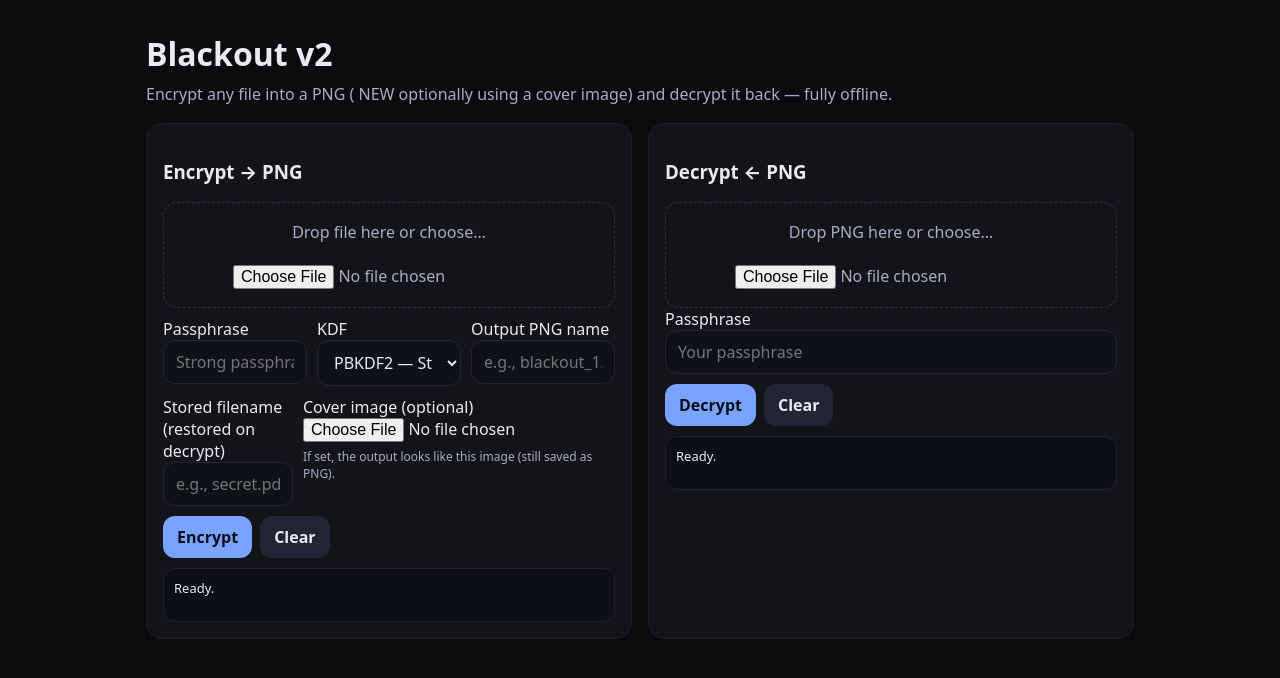
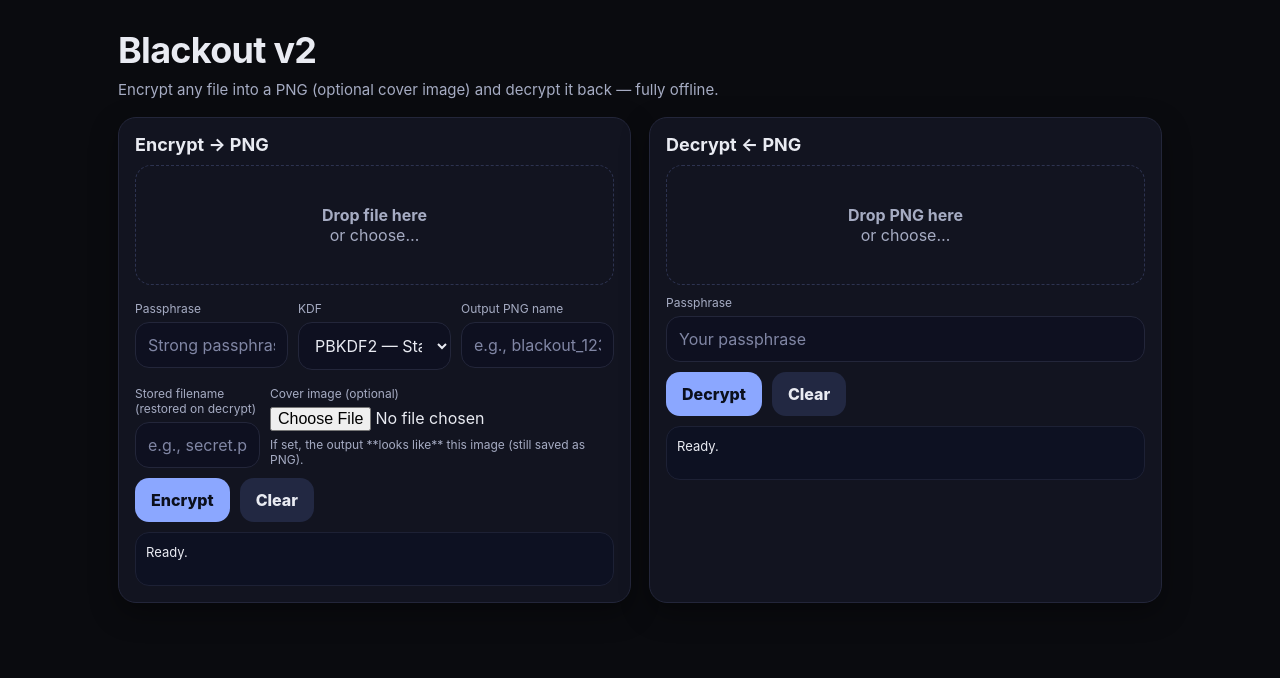
Before and after one commit to Hanserq/Blackout, a plain HTML site: page blackoutv1.9.2.html in a window 1280 px wide. Drawn offline with Linux system fonts and the light colour scheme.

Commit message:
Update blackoutv1.9.2.html

```diff
--- a/blackoutv1.9.2.html
+++ b/blackoutv1.9.2.html
@@ -1,51 +1,75 @@
 <!DOCTYPE html>
 <html lang="en">
 <head>
-<meta charset="utf-8">
-<meta name="viewport" content="width=device-width,initial-scale=1">
-<title>Blackout  — PNG Encryptor (Cover Image)</title>
-  <script>
-// ---- Guard: only allow if unlocked in last 30 minutes ----
+<meta charset="utf-8" />
+<meta name="viewport" content="width=device-width, initial-scale=1" />
+<title>Blackout — Encrypt / Decrypt</title>
+
+<!-- Guard: only allow if unlocked in last 30 minutes -->
+<script>
 (function(){
-  const MAX_AGE = 30 * 60 * 1000;
+  const MAX_AGE = 30*60*1000;
   const ts = Number(sessionStorage.getItem('blackout.unlockedAt') || 0);
   const hasLock = !!localStorage.getItem('blackout.lock.hash');
-  if (hasLock && (!ts || Date.now() - ts > MAX_AGE)) {
-    location.replace('index.html');
-  }
+  if (hasLock && (!ts || Date.now()-ts > MAX_AGE)) location.replace('index.html');
 })();
 </script>
+
 <style>
-  :root { --bg:#0b0b0e; --fg:#eaeaf2; --muted:#a9acc2; --accent:#7aa2ff; --card:#13141a; --ok:#37d399; --err:#ff6b6b; }
-  *{box-sizing:border-box} html,body{margin:0;background:var(--bg);color:var(--fg);font-family:ui-sans-serif,system-ui,-apple-system,Segoe UI,Roboto,Arial}
-  .wrap{max-width:1020px;margin:32px auto;padding:0 16px}
-  h1{margin:0 0 8px} .sub{color:var(--muted);margin:0 0 18px}
-  .grid{display:grid;grid-template-columns:1fr 1fr;gap:16px}
-  .card{background:var(--card);border:1px solid #1d1f28;border-radius:16px;padding:16px}
+  :root{
+    --bg:#0a0b0f; --fg:#e9ebf2; --muted:#a6acc3; --accent:#8ba7ff; --ok:#35d69b; --err:#ff6b6b;
+    --card:#121420; --stroke:#23263a; --hover:#1a1d2c; --radius:18px;
+  }
+  *{box-sizing:border-box}
+  html,body{margin:0;background:var(--bg);color:var(--fg);font-family:Inter,system-ui,-apple-system,Segoe UI,Roboto,Arial}
+  .wrap{max-width:1080px;margin:28px auto;padding:0 18px}
+  h1{margin:0 0 8px;font-size:clamp(24px,3.6vw,36px);letter-spacing:-.02em}
+  .sub{color:var(--muted);margin:0 0 18px;font-size:clamp(13px,1.9vw,15px)}
+  .grid{display:grid;grid-template-columns:1fr 1fr;gap:18px}
+  .card{background:var(--card);border:1px solid var(--stroke);border-radius:var(--radius);padding:16px;box-shadow:0 10px 28px rgba(0,0,0,.35)}
+  .card h3{margin:0 0 10px;font-size:18px}
   .row{display:grid;grid-template-columns:1fr 1fr;gap:10px;margin-top:10px}
-  .row3{display:grid;grid-template-columns:1fr 1fr 1fr;gap:10px;margin-top:10px}
-  input,select,button{font:inherit} input[type="text"],input[type="password"],select{width:100%;padding:10px 12px;border-radius:12px;border:1px solid #232536;background:#0f1118;color:var(--fg)}
-  button{background:var(--accent);color:#09101a;border:0;padding:10px 14px;border-radius:12px;font-weight:700;cursor:pointer}
-  .secondary{background:#202433;color:var(--fg)}
-  .drop{border:1.5px dashed #2b2f44;border-radius:14px;padding:18px;text-align:center;color:var(--muted)}
-  .log{white-space:pre-wrap;font-size:13px;line-height:1.45;background:#0d0f16;border-radius:12px;padding:10px;border:1px solid #1f2232;min-height:54px}
+  .row3{display:grid;grid-template-columns:repeat(3,1fr);gap:10px;margin-top:10px}
+  label{display:block;font-size:12px;color:var(--muted);margin:6px 0 6px}
+  input,select,button{font:inherit}
+  input[type="text"],input[type="password"],select{
+    width:100%;padding:12px;border-radius:14px;border:1px solid var(--stroke);background:#0e1020;color:var(--fg)
+  }
+  input::placeholder{color:#8086a4}
+  button{background:var(--accent);color:#0b0f1c;border:0;padding:12px 16px;border-radius:14px;font-weight:800;cursor:pointer}
+  button.secondary{background:#222842;color:var(--fg)}
+  button:active{transform:translateY(1px)}
+  .actions{margin-top:10px;display:flex;gap:10px;flex-wrap:wrap}
+  .drop{border:1.5px dashed #2d3350;border-radius:16px;padding:18px;text-align:center;color:var(--muted);min-height:120px;display:grid;place-items:center}
+  .drop.active{outline:2px dashed var(--accent)}
+  .log{white-space:pre-wrap;font-size:13px;line-height:1.45;background:#0d1122;border-radius:14px;padding:10px;border:1px solid #1d2135;min-height:54px}
   .ok{color:var(--ok)} .err{color:var(--err)} .hint{font-size:12px;color:var(--muted);margin-top:6px}
+  :is(input,select,button):focus{outline:none;box-shadow:0 0 0 3px rgba(139,167,255,.25)}
+  /* Mobile: stack sections, single-column forms, larger drop zones */
+  @media (max-width: 900px){
+    .grid{grid-template-columns:1fr}
+    .row,.row3{grid-template-columns:1fr}
+    .drop{min-height:150px}
+    button, input[type="text"],input[type="password"],select{font-size:16px}
+  }
 </style>
 </head>
 <body>
 <div class="wrap">
   <h1>Blackout v2</h1>
-  <p class="sub">Encrypt any file into a PNG ( NEW optionally using a cover image) and decrypt it back — fully offline.</p>
+  <p class="sub">Encrypt any file into a PNG (optional cover image) and decrypt it back — fully offline.</p>
 
   <div class="grid">
-    <section class="card">
+    <!-- ENCRYPT -->
+    <section class="card" id="enc-card">
       <h3>Encrypt → PNG</h3>
-      <div class="drop">Drop file here or choose…<br><br><input id="enc-file" type="file"></div>
+      <div class="drop" id="enc-drop"><div><strong id="enc-drop-label">Drop file here</strong><br/>or choose…</div></div>
+      <input id="enc-file" type="file" style="position:absolute;left:-9999px;width:1px;height:1px;opacity:0" />
 
       <div class="row3">
         <div>
           <label>Passphrase</label>
-          <input id="enc-pass" type="password" placeholder="Strong passphrase">
+          <input id="enc-pass" type="password" placeholder="Strong passphrase" autocomplete="new-password">
         </div>
         <div>
           <label>KDF</label>
@@ -55,7 +79,7 @@
           </select>
         </div>
         <div>
-          <label>Output PNG name </label>
+          <label>Output PNG name</label>
           <input id="enc-png-name" type="text" placeholder="e.g., blackout_1234">
         </div>
       </div>
@@ -68,23 +92,27 @@
         <div>
           <label>Cover image (optional)</label>
           <input id="enc-cover" type="file" accept="image/png,image/jpeg,image/webp">
-          <div class="hint">If set, the output looks like this image (still saved as PNG).</div>
+          <div class="hint">If set, the output **looks like** this image (still saved as PNG).</div>
         </div>
       </div>
 
-      <div style="margin-top:10px;display:flex;gap:8px;flex-wrap:wrap">
+      <div class="actions">
         <button id="btn-enc">Encrypt</button>
         <button id="btn-clear-enc" class="secondary">Clear</button>
       </div>
       <div id="enc-log" class="log" style="margin-top:10px">Ready.</div>
     </section>
 
-    <section class="card">
+    <!-- DECRYPT -->
+    <section class="card" id="dec-card">
       <h3>Decrypt ← PNG</h3>
-      <div class="drop">Drop PNG here or choose…<br><br><input id="dec-file" type="file" accept="image/png"></div>
-      <label>Passphrase</label>
-      <input id="dec-pass" type="password" placeholder="Your passphrase">
-      <div style="margin-top:10px;display:flex;gap:8px;flex-wrap:wrap">
+      <div class="drop" id="dec-drop"><div><strong id="dec-drop-label">Drop PNG here</strong><br/>or choose…</div></div>
+      <input id="dec-file" type="file" accept="image/png" style="position:absolute;left:-9999px;width:1px;height:1px;opacity:0" />
+
+      <label style="margin-top:10px">Passphrase</label>
+      <input id="dec-pass" type="password" placeholder="Your passphrase" autocomplete="current-password">
+
+      <div class="actions">
         <button id="btn-dec">Decrypt</button>
         <button id="btn-clear-dec" class="secondary">Clear</button>
       </div>
@@ -94,7 +122,7 @@
 </div>
 
 <script>
-/* ---------- helpers ---------- */
+/* ---------- small helpers ---------- */
 const $ = (id) => document.getElementById(id);
 const TE = new TextEncoder(), TD = new TextDecoder();
 function log(el, msg, cls=''){ el.className = 'log ' + (cls||''); el.textContent = msg; }
@@ -104,7 +132,7 @@ function readBE64(u8,off){ let n=0n; for(let i=0;i<8;i++) n=(n<<8n)|BigInt(u8[of
 function randomBytes(n){ const out=new Uint8Array(n); let o=0; while(o<n){ const len=Math.min(n-o,65536); const chunk=new Uint8Array(len); crypto.getRandomValues(chunk); out.set(chunk,o); o+=len; } return out; }
 function safeFilename(name){ name=(name||'').normalize ? name.normalize('NFC') : (name||''); name=name.replace(/[\\/:*?"<>|]/g,'_').replace(/[\u0000-\u001F\u007F-\u009F]/g,'_').trim(); if(!name) name='file'; if(name.length>200) name=name.slice(0,200); return name; }
 function splitNameExt(name){ const i=(name||'').lastIndexOf('.'); return (i>0 && i<name.length-1)?{base:name.slice(0,i),ext:name.slice(i)}:{base:name||'file',ext:''}; }
-function sanitizeExt(ext){ return (/^\.[A-Za-z0-9]{1,10}$/).test(ext||'') ? ext : ''; }
+function sanitizeExt(ext){ return (/^\\.[A-Za-z0-9]{1,10}$/).test(ext||'') ? ext : ''; }
 
 /* ---------- KDFs ---------- */
 async function kdf_pbkdf2(pass,salt,iters){
@@ -120,30 +148,25 @@ async function deriveKey(pass,salt,mode){
 /* ---------- PNG helpers ---------- */
 async function imageFileToPngBytes(file){
   if (file && file.type === 'image/png') return new Uint8Array(await file.arrayBuffer());
-
-  // decode with createImageBitmap or <img> fallback
   const bmp = ('createImageBitmap' in window)
     ? await createImageBitmap(file)
     : await new Promise((res, rej) => {
         const img = new Image(); img.onload = ()=>res(img); img.onerror = rej;
         img.src = URL.createObjectURL(file);
       });
-
   const w=bmp.width, h=bmp.height;
   let canvas; if (typeof OffscreenCanvas !== 'undefined') { canvas = new OffscreenCanvas(w,h); }
-  else { canvas = document.createElement('canvas'); canvas.width=w; canvas.height=h; }
+  else { canvas = Object.assign(document.createElement('canvas'), {width:w,height:h}); }
   const ctx = canvas.getContext('2d'); ctx.drawImage(bmp,0,0);
-
   const blob = canvas.convertToBlob ? await canvas.convertToBlob({type:'image/png'})
                                     : await new Promise(r => canvas.toBlob(r,'image/png'));
-  const ab = await blob.arrayBuffer();
-  return new Uint8Array(ab);
+  return new Uint8Array(await blob.arrayBuffer());
 }
 
 async function makeBlackPNG(){
   const size = 128;
   let canvas; if (typeof OffscreenCanvas !== 'undefined') { canvas = new OffscreenCanvas(size,size); }
-  else { canvas = document.createElement('canvas'); canvas.width=size; canvas.height=size; }
+  else { canvas = Object.assign(document.createElement('canvas'), {width:size,height:size}); }
   const ctx = canvas.getContext('2d'); ctx.fillStyle='#000'; ctx.fillRect(0,0,size,size);
   const blob = canvas.convertToBlob ? await canvas.convertToBlob({type:'image/png'})
                                     : await new Promise(r=>canvas.toBlob(r,'image/png'));
@@ -155,9 +178,7 @@ async function makeBlackPNG(){
 async function encryptBlob(file, pass, storedName, kdfMode, coverPngBytes){
   const MAX_BYTES = 100 * 1024 * 1024;
   if (file.size > MAX_BYTES) throw new Error('File exceeds 100 MB cap.');
-
   const fileBytes = new Uint8Array(await file.arrayBuffer());
-
   const pick = (storedName && storedName.trim()) ? storedName.trim() : (file.name || 'file.bin');
   const parts = splitNameExt(pick);
   const meta = {
@@ -168,20 +189,16 @@ async function encryptBlob(file, pass, storedName, kdfMode, coverPngBytes){
   };
   const metaJson = TE.encode(JSON.stringify(meta));
   const metaLen  = new Uint8Array(4); new DataView(metaLen.buffer).setUint32(0, metaJson.length, false);
-
   let plain = concatBytes(metaLen, metaJson, fileBytes);
   const block = 256*1024, padLen = (block - (plain.length % block)) % block;
   if (padLen) plain = concatBytes(plain, randomBytes(padLen));
-
   const salt = randomBytes(16), nonce = randomBytes(12);
   const key = await deriveKey(pass, salt, kdfMode);
   const ct  = new Uint8Array(await crypto.subtle.encrypt({name:'AES-GCM', iv:nonce}, key, plain));
-
   const marker = randomBytes(16);
   const body   = concatBytes(marker, salt, nonce, ct);
   const len    = be64(BigInt(body.length));
   const trailer= concatBytes(len, marker);
-
   const png = (coverPngBytes && coverPngBytes.length) ? coverPngBytes : await makeBlackPNG();
   const out = concatBytes(png, body, trailer);
   return new Blob([out], {type:'image/png'});
@@ -190,32 +207,23 @@ async function encryptBlob(file, pass, storedName, kdfMode, coverPngBytes){
 async function decryptPNG(pngFile, pass){
   const bytes = new Uint8Array(await pngFile.arrayBuffer());
   if (bytes.length < 24) throw new Error('Too small');
-
   const len = readBE64(bytes, bytes.length - 24);
   const bodyEndBig = BigInt(bytes.length - 24);
   if (len <= 0n || len > bodyEndBig) throw new Error('Invalid container length');
-
   const bodyStart = Number(bodyEndBig - len), bodyEnd = Number(bodyEndBig);
   const body = bytes.slice(bodyStart, bodyEnd);
-
-  // marker check
   const markerFooter = bytes.slice(bytes.length - 16);
   for (let i=0;i<16;i++) if (body[i] !== markerFooter[i]) throw new Error('Not a Blackout container (marker).');
-
   const salt  = body.slice(16, 32);
   const nonce = body.slice(32, 44);
   const ct    = body.slice(44);
-
-  // try strong then standard
   for (const mode of ['pbkdf2_strong', 'pbkdf2_std']){
     try{
       const key = await deriveKey(pass, salt, mode);
       const plain = new Uint8Array(await crypto.subtle.decrypt({name:'AES-GCM', iv:nonce}, key, ct));
-
       const metaLen = new DataView(plain.buffer, plain.byteOffset, plain.byteLength).getUint32(0, false);
       const meta = JSON.parse(TD.decode(plain.slice(4, 4+metaLen)));
       const fileBytes = plain.slice(4+metaLen, 4+metaLen + (meta.size||0));
-
       let outName = 'restored.bin';
       if (meta && typeof meta === 'object') {
         if (meta.filename && meta.ext !== undefined) {
@@ -230,21 +238,48 @@ async function decryptPNG(pngFile, pass){
   throw new Error('Wrong passphrase or different KDF.');
 }
 
-/* ---------- UI wiring ---------- */
+/* ---------- UI wiring + Drag & Drop ---------- */
 (function(){
   const encFile=$('enc-file'), encPass=$('enc-pass'), encLog=$('enc-log'), btnEnc=$('btn-enc'), btnClearEnc=$('btn-clear-enc');
   const decFile=$('dec-file'), decPass=$('dec-pass'), decLog=$('dec-log'), btnDec=$('btn-dec'), btnClearDec=$('btn-clear-dec');
   const encStoredName=$('enc-stored-name'), encPNGName=$('enc-png-name'), kdfSelect=$('kdf-select'), encCover=$('enc-cover');
+  const encDrop=$('enc-drop'), decDrop=$('dec-drop');
+  const encDropLabel=$('enc-drop-label'), decDropLabel=$('dec-drop-label');
 
-  btnClearEnc.onclick = ()=>{ encFile.value=''; encPass.value=''; encStoredName.value=''; encPNGName.value=''; encCover.value=''; log(encLog,'Cleared.'); };
-  btnClearDec.onclick = ()=>{ decFile.value=''; decPass.value=''; log(decLog,'Cleared.'); };
+  // Prevent page navigation on drop
+  ['dragover','drop'].forEach(t=>{
+    addEventListener(t, e=>e.preventDefault(), true);
+    document.addEventListener(t, e=>e.preventDefault(), true);
+  });
+
+  // Click drop zones to open hidden file inputs
+  encDrop.addEventListener('click', ()=> encFile.click());
+  decDrop.addEventListener('click', ()=> decFile.click());
+
+  function wireDrop(zone, input, labelEl, acceptFn){
+    zone.addEventListener('dragover', e=>{ e.preventDefault(); zone.classList.add('active'); });
+    zone.addEventListener('dragleave', ()=> zone.classList.remove('active'));
+    zone.addEventListener('drop', e=>{
+      e.preventDefault(); zone.classList.remove('active');
+      const files = Array.from(e.dataTransfer.files || []);
+      const picked = acceptFn ? files.find(acceptFn) : files[0];
+      if (!picked) return;
+      const dt = new DataTransfer(); dt.items.add(picked); input.files = dt.files;
+      input.dispatchEvent(new Event('change', {bubbles:true}));
+      if (labelEl) labelEl.textContent = picked.name;
+    });
+  }
+  wireDrop(encDrop, encFile, encDropLabel, () => true);
+  wireDrop(decDrop, decFile, decDropLabel, f => /image\/png$/i.test(f.type));
+
+  btnClearEnc.onclick = ()=>{ encFile.value=''; encPass.value=''; encStoredName.value=''; encPNGName.value=''; encCover.value=''; log(encLog,'Cleared.'); encDropLabel.textContent='Drop file here'; };
+  btnClearDec.onclick = ()=>{ decFile.value=''; decPass.value=''; log(decLog,'Cleared.'); decDropLabel.textContent='Drop PNG here'; };
 
   btnEnc.onclick = async ()=>{
-    const f=encFile.files[0]; const p=encPass.value; const mode=kdfSelect.value;
+    const f=encFile.files[0], p=encPass.value, mode=kdfSelect.value;
     if(!f) return log(encLog,'Pick a file.','err');
     if(!p || p.length<6) return log(encLog,'Use a stronger passphrase (6+).','err');
     btnEnc.disabled=true; log(encLog,'Encrypting…');
-
     try{
       let coverBytes=null;
       if (encCover.files[0]) {
@@ -252,16 +287,16 @@ async function decryptPNG(pngFile, pass){
         coverBytes = await imageFileToPngBytes(encCover.files[0]);
       }
       const blob = await encryptBlob(f, p, encStoredName.value, mode, coverBytes);
-      const a=document.createElement('a'); const stem=(encPNGName.value.trim()||safeFilename(splitNameExt(encStoredName.value||f.name||'file').base)+'_blackout');
-      a.href=URL.createObjectURL(blob); a.download=stem+'.png'; a.click();
+      const stem = (encPNGName.value.trim()||safeFilename(splitNameExt(encStoredName.value||f.name||'file').base)+'_blackout');
+      const a=document.createElement('a'); a.href=URL.createObjectURL(blob); a.download=stem+'.png'; a.click();
       setTimeout(()=>URL.revokeObjectURL(a.href),8000);
       log(encLog,'Done → '+a.download,'ok');
-    }catch(e){ log(encLog, e && e.message ? e.message : String(e), 'err'); }
+    }catch(e){ log(encLog, e?.message || String(e), 'err'); }
     finally{ btnEnc.disabled=false; }
   };
 
   btnDec.onclick = async ()=>{
-    const f=decFile.files[0]; const p=decPass.value;
+    const f=decFile.files[0], p=decPass.value;
     if(!f) return log(decLog,'Pick a PNG.','err');
     if(!p) return log(decLog,'Enter passphrase.','err');
     btnDec.disabled=true; log(decLog,'Decrypting…');
@@ -270,7 +305,7 @@ async function decryptPNG(pngFile, pass){
       const a=document.createElement('a'); a.href=URL.createObjectURL(new Blob([fileBytes],{type:mime})); a.download=outName; a.click();
       setTimeout(()=>URL.revokeObjectURL(a.href),8000);
       log(decLog,`Recovered “${a.download}” (${meta.size} bytes).`,'ok');
-    }catch(e){ log(decLog, e && e.message ? e.message : String(e), 'err'); }
+    }catch(e){ log(decLog, e?.message || String(e), 'err'); }
     finally{ btnDec.disabled=false; }
   };
 })();
```
